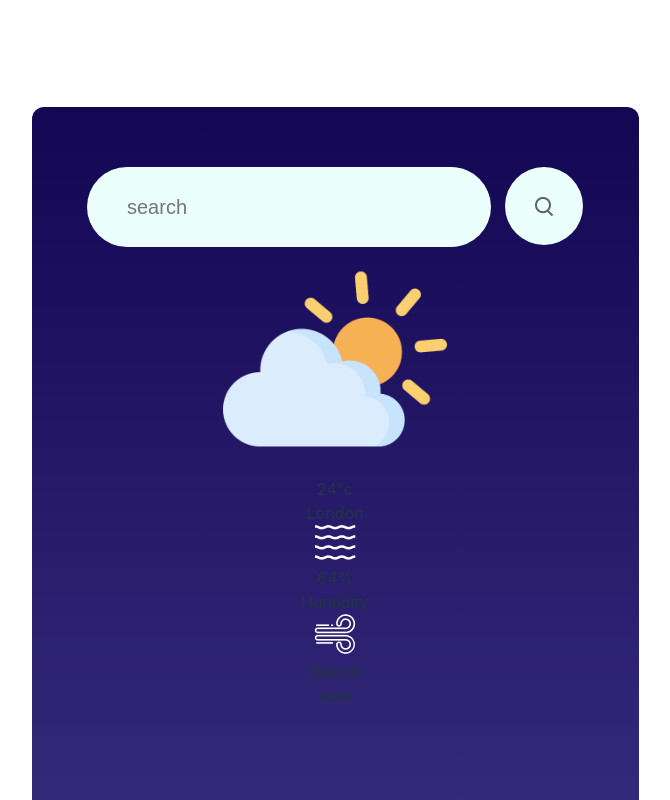
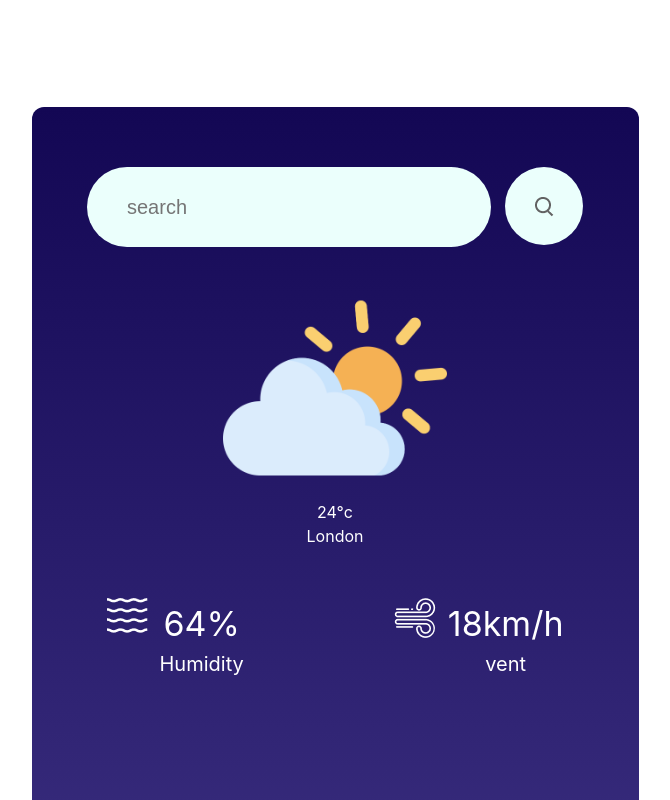
Before and after one commit to Yankhoba92/meteo-app, a React (Vite) app: page / in a window 1280 px wide. Shown: the top 800 px of the page, without its empty margins (305-975 px from the left). Built offline with nearby package versions, Linux system fonts and the light colour scheme.

Commit message:
stylisation de notre contenu

```diff
--- a/src/Components/MeteoApp/MeteoApp.css
+++ b/src/Components/MeteoApp/MeteoApp.css
@@ -47,3 +47,46 @@
     -ms-border-radius:40px ;
     -o-border-radius:40px ;
 }
+.meteo-image{
+    margin-top: 29px;
+    display: flex;
+    justify-content: center;
+
+}
+.meteo-temps{
+    display: flex;
+    justify-content: center;
+    color: white;
+    font-style: 120px;
+    font-weight: 400;
+}
+.meteo-position{
+    display: flex;
+    justify-content: center;
+    color: white;
+    font-style: 60px;
+    font-weight: 400;
+}
+.data-container{
+    margin-top: 50px;
+    display: flex;
+    justify-content: center;
+    color: white;
+}
+.element{
+    margin: auto;
+    display: flex;
+    align-items: flex-start;
+    gap:12px;
+}
+.data{
+    font-size: 34px;
+    font-weight: 400;
+}
+.text{
+    font-size: 20px;
+    font-weight: 400;
+}
+.icon{
+    margin-top: 10px
+}
```
